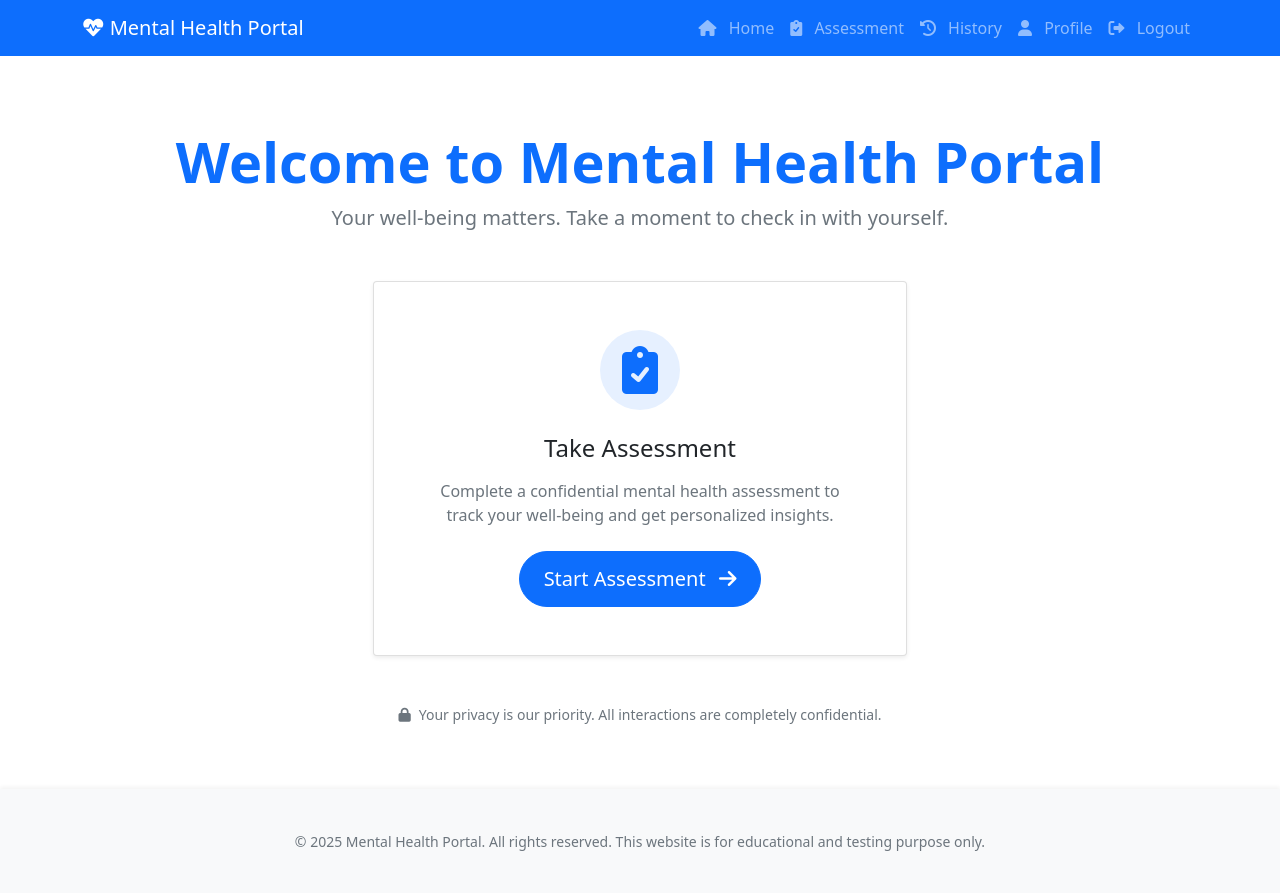
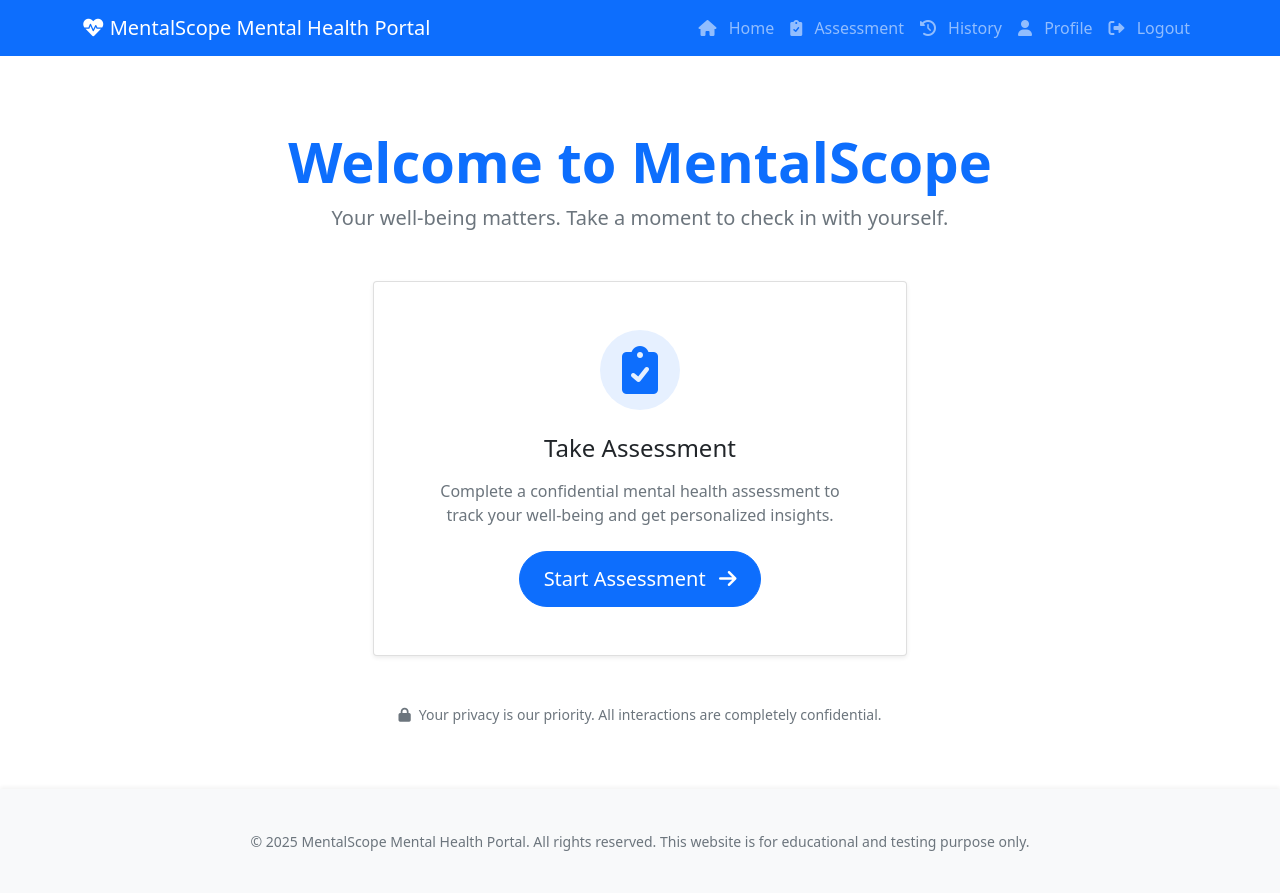
Before and after one commit to UserAud/student_mental, a Flask app: page /student/dashboard in a window 1280 px wide. Run offline with Flask 3, Linux system fonts and the light colour scheme; the visitor is signed in with stand-in values (Sample User, id 1); data that the repository does not hold is empty; parts of the project's set-up code (start-up, migrations or seed data) failed here and were passed over.

Commit message:
updated Website Name "MentalScope"

```diff
--- a/templates/base.html
+++ b/templates/base.html
@@ -3,7 +3,7 @@
 <head>
     <meta charset="UTF-8">
     <meta name="viewport" content="width=device-width, initial-scale=1.0">
-    <title>Student Mental Health Portal</title>
+    <title>MentalScope Mental Health Portal</title>
     <link href="https://cdn.jsdelivr.net/npm/bootstrap@5.1.3/dist/css/bootstrap.min.css" rel="stylesheet">
     <link rel="stylesheet" href="https://cdnjs.cloudflare.com/ajax/libs/font-awesome/6.0.0/css/all.min.css">
     <link rel="stylesheet" href="{{ url_for('static', filename='css/style.css') }}">
@@ -27,7 +27,7 @@
     <nav class="navbar navbar-expand-lg navbar-dark bg-primary">
         <div class="container">
             <a class="navbar-brand" href="#">
-                <i class="fas fa-heart-pulse"></i> Mental Health Portal
+                <i class="fas fa-heart-pulse"></i> MentalScope Mental Health Portal
             </a>
             {% if current_user.is_authenticated %}
             <button class="navbar-toggler" type="button" data-bs-toggle="collapse" data-bs-target="#navbarNav">
@@ -83,7 +83,7 @@
     <footer class="footer navbar-fixed-bottom text-center text-lg-start">
         <div class="container p-4">
             <div class="text-center">
-                <small class="text-muted">© 2025 Mental Health Portal. All rights reserved. This website is for educational and testing purpose only.</small>
+                <small class="text-muted">© 2025 MentalScope Mental Health Portal. All rights reserved. This website is for educational and testing purpose only.</small>
             </div>
         </div>
     </footer>
--- a/templates/student/home.html
+++ b/templates/student/home.html
@@ -2,7 +2,7 @@
 {% block content %}
 <div class="container py-5">
     <div class="text-center mb-5">
-        <h1 class="display-4 fw-bold text-primary">Welcome to Mental Health Portal</h1>
+        <h1 class="display-4 fw-bold text-primary">Welcome to MentalScope</h1>
         <p class="lead text-muted">Your well-being matters. Take a moment to check in with yourself.</p>
     </div>
 
```
Also changed, not shown: README.md.
